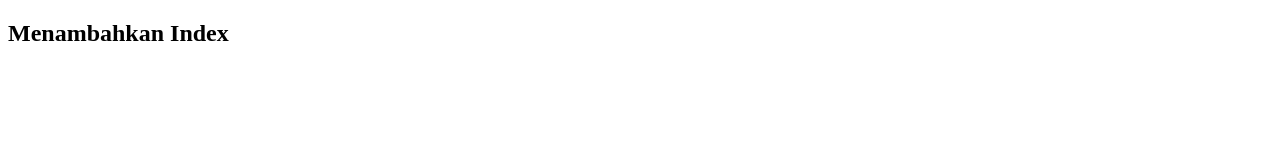
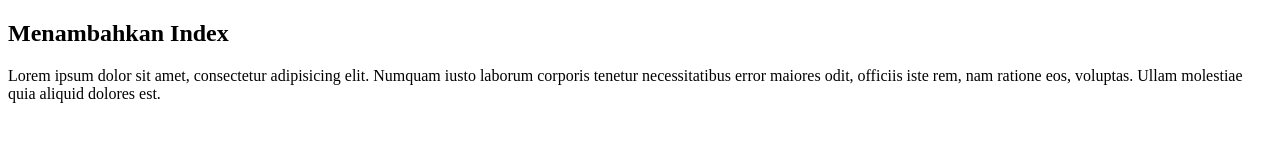
Before and after one commit to aeroadmin/wpu-test-2, a plain HTML site: page index.html in a window 1280 px wide. Drawn offline with Linux system fonts and the light colour scheme.

Commit message:
menambahkan paragraph

```diff
--- a/index.html
+++ b/index.html
@@ -5,5 +5,6 @@
 </head>
 <body>
 	<h2>Menambahkan Index</h2>
+	<p>Lorem ipsum dolor sit amet, consectetur adipisicing elit. Numquam iusto laborum corporis tenetur necessitatibus error maiores odit, officiis iste rem, nam ratione eos, voluptas. Ullam molestiae quia aliquid dolores est.</p>
 </body>
 </html>
```
